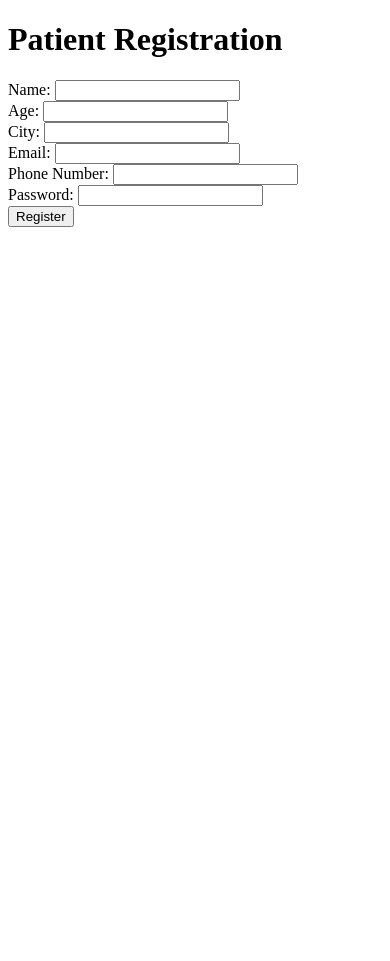
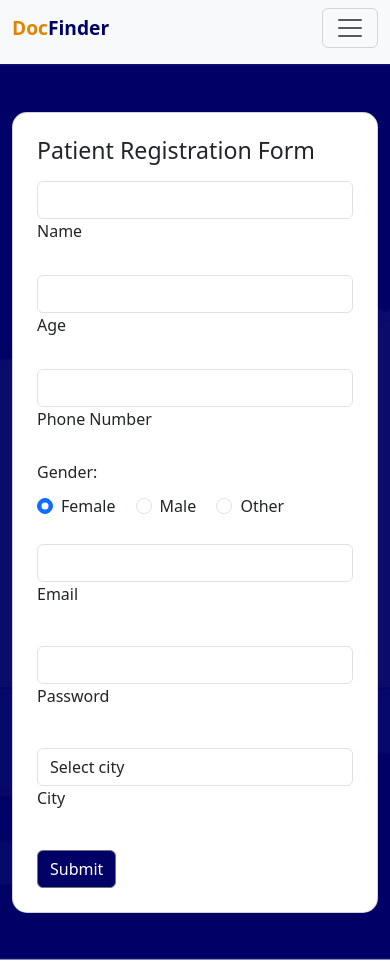
Before and after one commit to M-Usman-Shoaib/DocFinder, a Flask app: page /patientRegistration in a window 390 px wide. Before the commit the page ends 227 px from the top, so only its background shows below. Run offline with Flask 3, Linux system fonts and the light colour scheme.

Commit message:
patient registration form completed

```diff
--- a/app.py
+++ b/app.py
@@ -41,64 +41,6 @@ def doctorRegistration():
     return render_template("doctorRegistration.html")
 
 
-@app.route('/patientlogin')
-def patientlogin():
-    return render_template("patientLogin.html")
-
-
-@app.route('/doctorlogin')
-def doctorlogin():
-    return render_template("doctorLogin.html")
-
-
-@app.route('/patientLogin', methods=['POST'])
-def patientLogin():
-    try:
-        email = request.form['email']
-        password = request.form['password']
-        login_check = patients.objects(email=email, password=password).first()
-        if login_check:
-            approval_check = patients.objects(email=email, password=password, status='approved').first()
-            rejection_check = patients.objects(email=email, password=password, status='rejected').first()
-            if approval_check:
-                return {'message': 'Login Successful'}, 200
-            elif rejection_check:
-                return {'message': 'Sorry to inform that, your registration request has been rejected.'}, 403
-            else:
-                return {'message': 'Your Registration Request is PENDING at the moment.'}, 403
-        else:
-            return {'message': 'No account found with these credentials.'}, 404
-    except Exception as e:
-        return {'message': f'error occurred due to {str(e)}'}, 404
-
-
-@app.route('/doctorLogin', methods=['POST'])
-def doctorLogin():
-    try:
-        email = request.form['email']
-        password = request.form['password']
-        login_check = doctors.objects(email=email, password=password).first()
-        if login_check:
-            approval_check = doctors.objects(email=email, password=password, status='approved').first()
-            rejection_check = doctors.objects(email=email, password=password, status='rejected').first()
-            if approval_check:
-                return {'message': 'Login Successful'}, 200
-            elif rejection_check:
-                return {'message': 'Sorry to inform that, your registration request has been rejected.'}, 403
-            else:
-                return {'message': 'Your Registration Request is PENDING at the moment.'}, 403
-        else:
-            return {'message': 'No account found with these credentials.'}, 404
-    except Exception as e:
-        return {'message': f'error occurred due to {str(e)}'}, 404
-
-
-
-# base page
-@app.route('/')
-def base():
-    return render_template("base.html")
-
 
 if __name__ == '__main__':
     app.run(debug=True)
--- a/static/DocFinder.css
+++ b/static/DocFinder.css
@@ -37,3 +37,9 @@
 h1{
     color: white;
 }
+
+/* Custom CSS for form*/
+.my-custom-container {
+    max-width: 400px; /* Adjust the width as needed */
+    /* Add any other custom styles for the container if required */
+}
--- a/templates/patientRegistration.html
+++ b/templates/patientRegistration.html
@@ -1,30 +1,117 @@
-<!DOCTYPE html>
-<html>
-<head>
-    <title>Patient Registration</title>
-</head>
-<body>
-    <h1>Patient Registration</h1>
-    <form method="post" action="/patientAPI">
-        <label for="name">Name:</label>
-        <input type="text" id="name" name="name" required><br>
+{% extends "base.html" %}
 
-        <label for="age">Age:</label>
-        <input type="number" id="age" name="age" required><br>
+{% block title %}title{% endblock %}
 
-        <label for="city">City:</label>
-        <input type="text" id="city" name="city" required><br>
+{% block content %}
+    <section class="vh-75  gradient-custom " style="background-image: url('{{ url_for('static', filename='header-bg.jpg') }}'); background-size: cover; background-position: center; min-height: 550px" >
+  <div class="container py-5 h-75">
+    <div class="row justify-content-center align-items-center h-100">
+      <div class="col-12 col-lg-9 col-xl-7">
+        <div class="card shadow-2-strong card-registration" style="border-radius: 15px;">
+          <div class="card-body p-4 p-md-5">
+            <h3 class="mb-2 pb-2 pb-md-0 mb-md-5">Patient Registration Form</h3>
+            <form  method="post" action="/patientAPI" >
 
-        <label for="email">Email:</label>
-        <input type="email" id="email" name="email" required><br>
+              <div class="row">
+                <div class="col-md-6 mb-4">
 
-        <label for="phone_no">Phone Number:</label>
-        <input type="text" id="phone_no" name="phone_no" required><br>
+                  <div class="form-outline">
+                    <input type="text" id="name" class="form-control form-control" required/>
+                    <label class="form-label" for="name">Name</label>
+                  </div>
 
-        <label for="password">Password:</label>
-        <input type="password" id="password" name="password" required><br>
+                </div>
+                <div class="col-md-6 mb-4">
 
-        <input type="submit" value="Register">
-    </form>
-</body>
-</html>
+                  <div class="form-outline">
+                    <input type="number" id="age" class="form-control form-control" required />
+                    <label class="form-label" for="age">Age</label>
+                  </div>
+
+                </div>
+              </div>
+
+              <div class="row">
+                <div class="col-md-6 mb-4 d-flex align-items-center">
+
+                  <div class="form-outline datepicker w-100">
+                    <input type="text" class="form-control form-control" id="phone_no" required/>
+                    <label for="phone_no" class="form-label">Phone Number</label>
+                  </div>
+
+                </div>
+                <div class="col-md-6 mb-4">
+
+                  <h6 class="mb-2 pb-1">Gender: </h6>
+
+                  <div class="form-check form-check-inline">
+                    <input class="form-check-input" type="radio" name="inlineRadioOptions" id="femaleGender"
+                      value="option1" checked />
+                    <label class="form-check-label" for="femaleGender">Female</label>
+                  </div>
+
+                  <div class="form-check form-check-inline">
+                    <input class="form-check-input" type="radio" name="inlineRadioOptions" id="maleGender"
+                      value="option2" />
+                    <label class="form-check-label" for="maleGender">Male</label>
+                  </div>
+
+                  <div class="form-check form-check-inline">
+                    <input class="form-check-input" type="radio" name="inlineRadioOptions" id="otherGender"
+                      value="option3" />
+                    <label class="form-check-label" for="otherGender">Other</label>
+                  </div>
+
+                </div>
+              </div>
+
+              <div class="row">
+                <div class="col-md-6 mb-4 pb-2">
+
+                  <div class="form-outline">
+                    <input type="email" id="email" class="form-control form-control" required/>
+                    <label class="form-label" for="email">Email</label>
+                  </div>
+
+                </div>
+                <div class="col-md-6 mb-4 pb-2">
+
+                  <div class="form-outline">
+                    <input type="password" id="password" class="form-control form-control" required/>
+                    <label class="form-label" for="password">Password</label>
+                  </div>
+
+                </div>
+
+
+              </div>
+
+              <div class="row">
+                <div class="col-12">
+
+                  <select class="select form-control" id="city">
+
+                    <option value="1">Select city</option>
+                    <option value="2">Lahore</option>
+                    <option value="3">Karachi</option>
+                    <option value="4">Islamabad</option>
+                    <option value="5">Rawalpindi</option>
+                  </select>
+                  <label class="form-label select-label">City</label>
+
+                </div>
+              </div>
+
+              <div class="mt-4 pt-2">
+                <input class="btn btn-secondary blue-button-color" type="submit" value="Submit" />
+              </div>
+
+            </form>
+          </div>
+        </div>
+      </div>
+    </div>
+  </div>
+</section>
+</section>
+{% endblock %}
```
